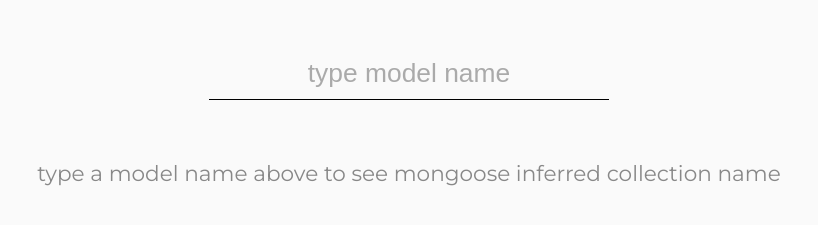
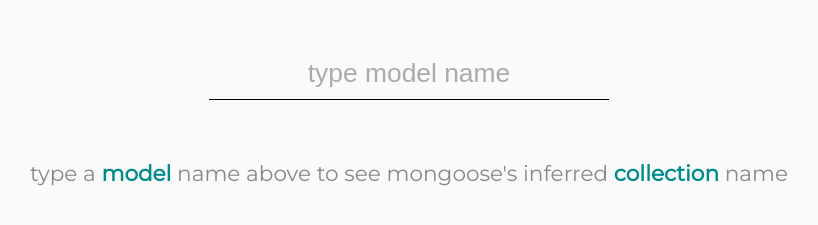
Before and after one commit to Claudiohbsantos/mongooses-pluralizationPlayground, a website built with Parcel: page src/index.html in a window 1280 px wide. Shown: the part 375-600 px from the top of the page, without its empty margins (231-1049 px from the left). Built offline with nearby package versions, Linux system fonts and the light colour scheme.

Commit message:
style links

```diff
--- a/src/index.js
+++ b/src/index.js
@@ -7,10 +7,31 @@
 })
 
 function showResults(modelName) {
-  const defaultStr = 'type a model name above to see mongoose inferred collection name';
-  const collectionName = modelName ? pluralize(modelName) : defaultStr;
+  // const collectionName = modelName ? pluralize(modelName) : makeHint();
 
   const resultEl = document.getElementById('result');
-  resultEl.innerHTML = collectionName
+  resultEl.innerHTML = '';
+  resultEl.appendChild(modelName ? document.createTextNode(pluralize(modelName)) : makeHint());
   resultEl.style.color = modelName ? 'black' : '#888'
 }
+
+function makeHint() {
+  // const defaultStr = 'type a model name above to see mongoose inferred collection name';
+
+  const modelLink = document.createElement('a');
+  modelLink.innerText = 'model';
+  modelLink.href = 'https://mongoosejs.com/docs/models.html';
+
+  const collectionLink = document.createElement('a');
+  collectionLink.innerText = 'collection';
+  collectionLink.href = 'https://docs.mongodb.com/manual/core/databases-and-collections/#collections';
+
+  const hint = document.createElement('span');
+  hint.appendChild(document.createTextNode('type a '));
+  hint.appendChild(modelLink);
+  hint.appendChild(document.createTextNode(' name above to see mongoose\'s inferred '));
+  hint.appendChild(collectionLink);
+  hint.appendChild(document.createTextNode(' name'));
+
+  return hint
+}
--- a/src/style.css
+++ b/src/style.css
@@ -1,4 +1,8 @@
 @import url('https://fonts.googleapis.com/css2?family=Montserrat&display=swap');
+
+:root {
+  --main-color: darkcyan;
+}
 
 body {
   font-size: 1.5em;
@@ -46,7 +50,7 @@
 
 #modelinput:focus {
   outline: none;
-  border-bottom: 1px solid darkcyan;
+  border-bottom: 1px solid var(--main-color);
 }
 
 #modelinput::placeholder {
@@ -58,3 +62,13 @@
   text-align: center;
   padding: 0 40px;
 }
+
+a:link, a:visited, a:active {
+  color: var(--main-color);
+  text-decoration: none;
+  font-weight: bold;
+}
+
+a:hover {
+  filter:brightness(130%)
+}
```
